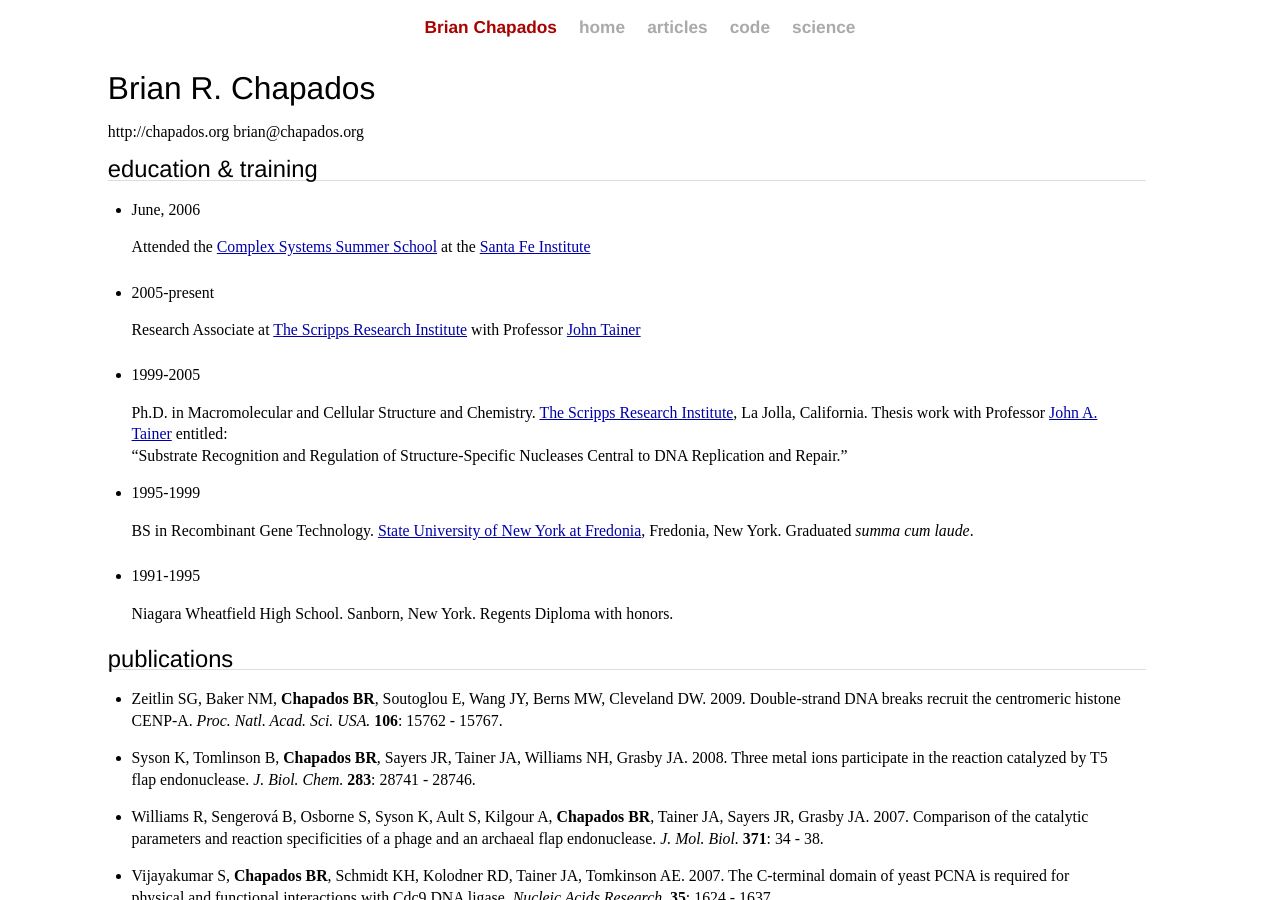
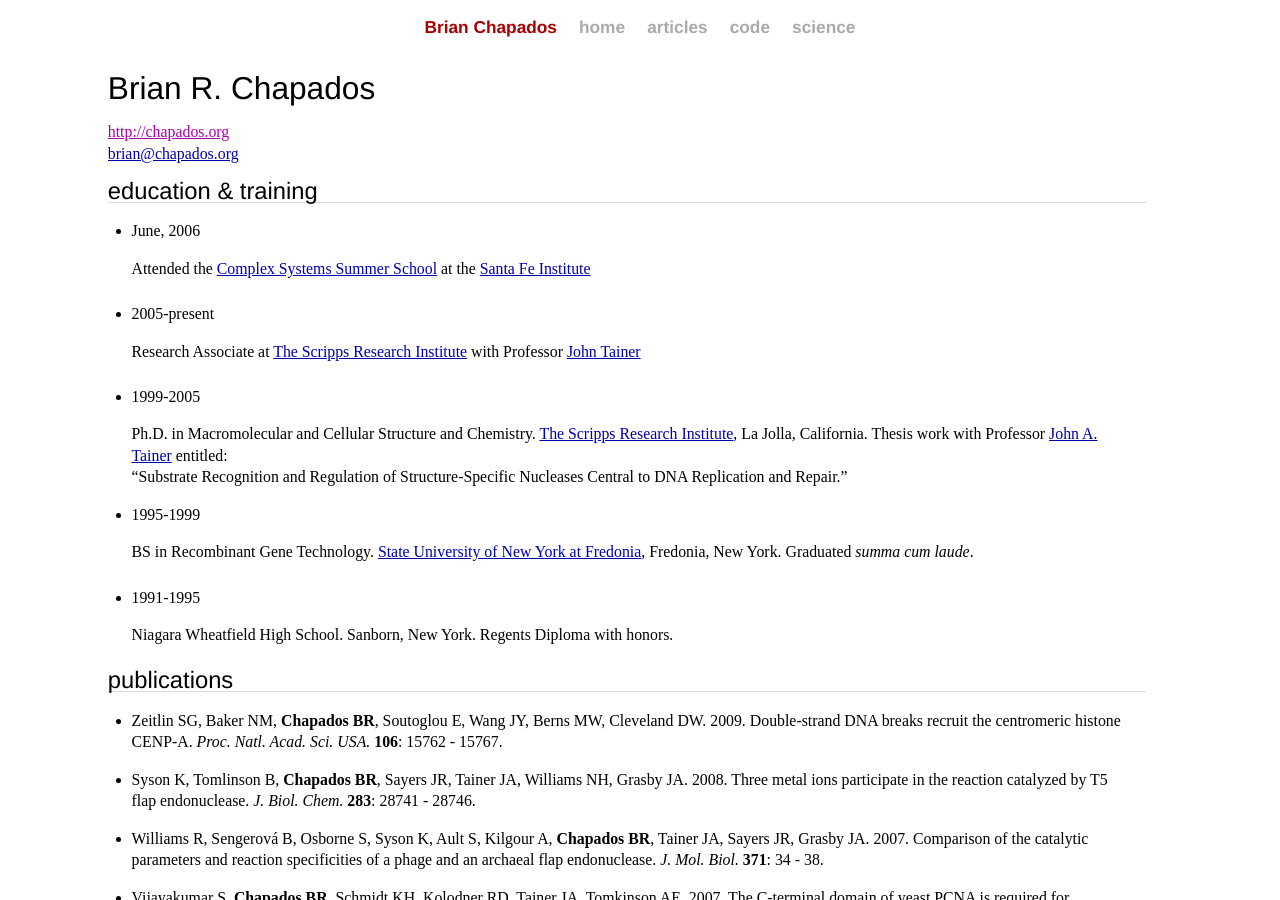
Before and after one commit to chapados/chapados.github.io, a Jekyll site: the page built from about/cv.markdown, in a window 1280 px wide and 900 px high. Built offline with Jekyll 4.4.1, drawn with Linux system fonts in a browser that asks for light colours; nearby versions of some CDN libraries; Markdown is read by kramdown in place of the engine named in the settings; some of the changed lines change nothing that is shown.

Commit message:
Make email & website links on cv

```diff
--- a/about/cv.markdown
+++ b/about/cv.markdown
@@ -9,8 +9,8 @@
 Brian R. Chapados
 =================
 
-http://chapados.org
-brian@chapados.org
+[http://chapados.org]()
+[brian@chapados.org](mailto:brian@chapados.org)
 
 ## education & training ##
 
```
